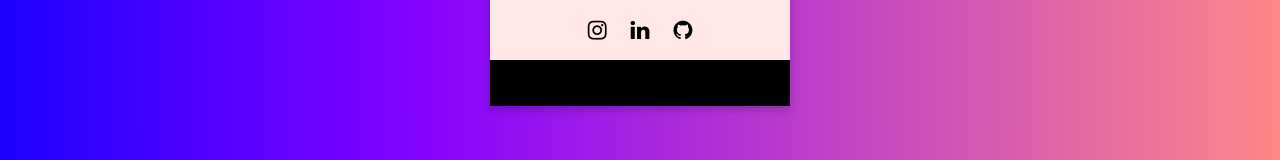
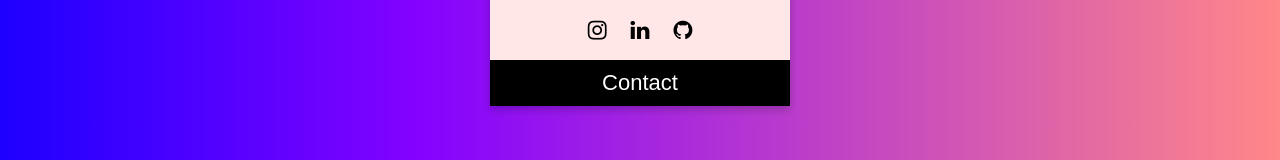
Before and after one commit to DeepikaSR4/ProfileCard, a plain HTML site: page index.html in a window 1280 px wide. Shown: the part 357-517 px from the top of the page. Drawn offline with Linux system fonts and the light colour scheme.

Commit message:
Update index.html

```diff
--- a/index.html
+++ b/index.html
@@ -18,7 +18,7 @@
   <a href="https://www.instagram.com/__._selenophile_.___/"><i class="fa fa-instagram icon"></i></a>
   <a href="https://www.linkedin.com/in/deepika-sr-04042003/"><i class="fa fa-linkedin  icon"></i></a>
   <a href="https://github.com/DeepikaSR4"><i class="fa fa-github icon"></i></a>
-  <p><button><a href="https://wa.me/7356367059">Contact</a></button></p>
+  <p><button><a href="https://wa.me/7356367059" style = "color: white;">Contact</a></button></p>
 </div>
 </body>
 </html>
```
